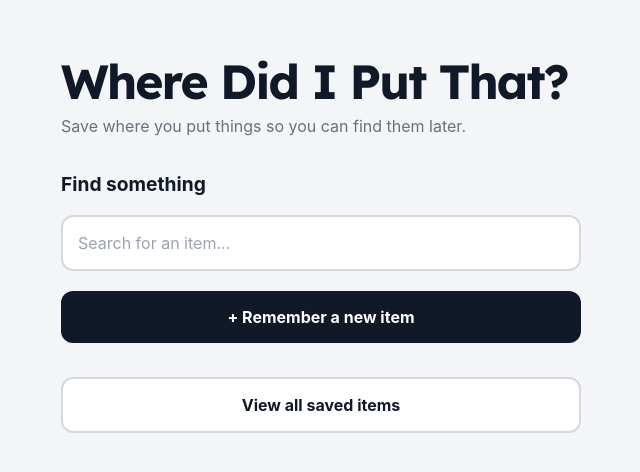
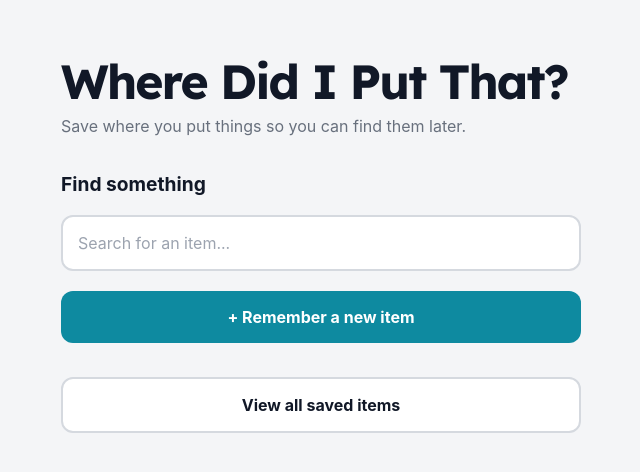
Before and after one commit to Jenni311/where-did-i-put-that, a React (Vite) app: page / in a window 1280 px wide. Shown: the top 472 px of the page, without its empty margins (319-959 px from the left). Built offline with nearby package versions, Linux system fonts and the light colour scheme.

Commit message:
button colour change

```diff
--- a/src/index.css
+++ b/src/index.css
@@ -161,7 +161,7 @@ button {
 
   padding: 14px 18px;
 
-  background: #111827;
+  background: #0e8aa0;
 
   color: white;
 
```
